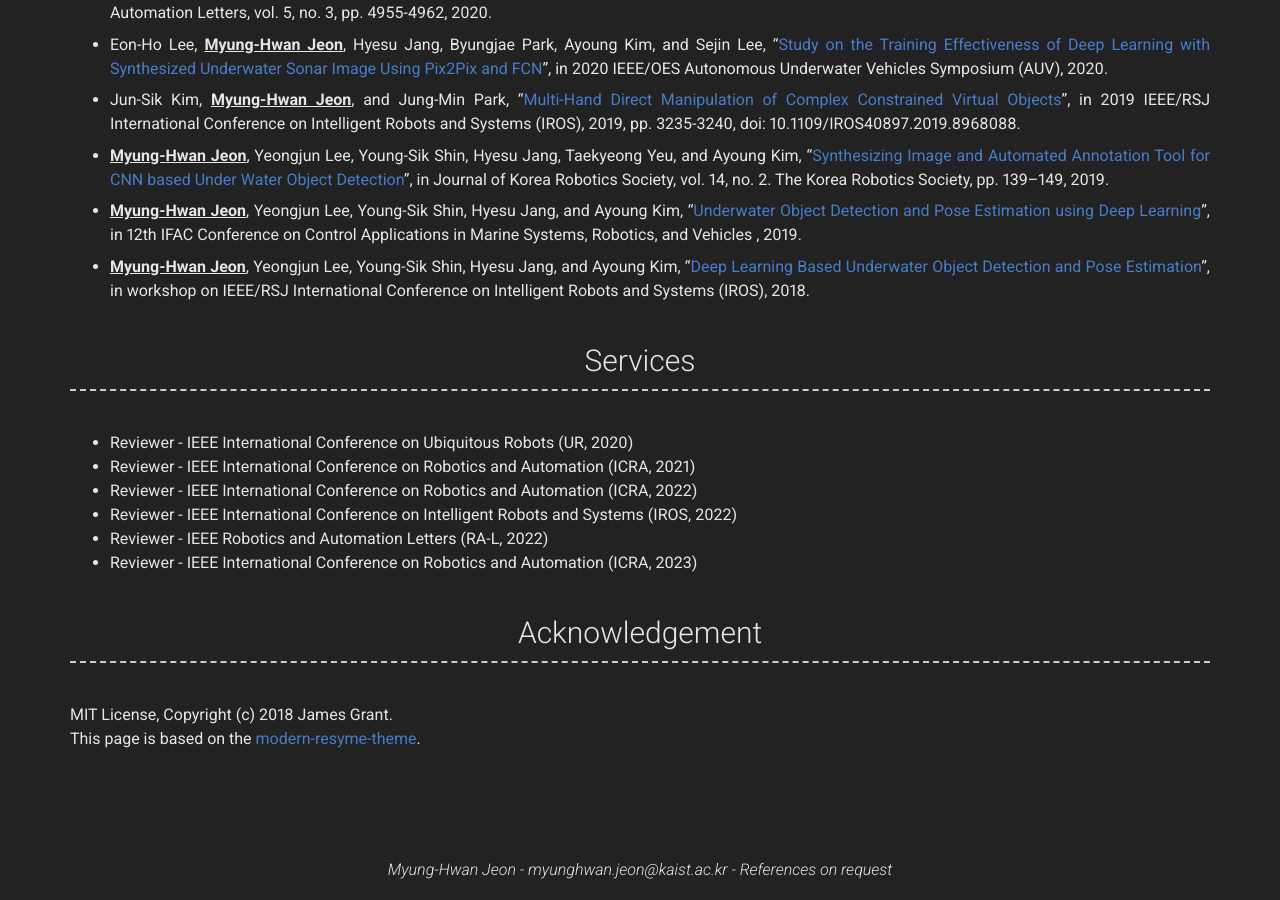
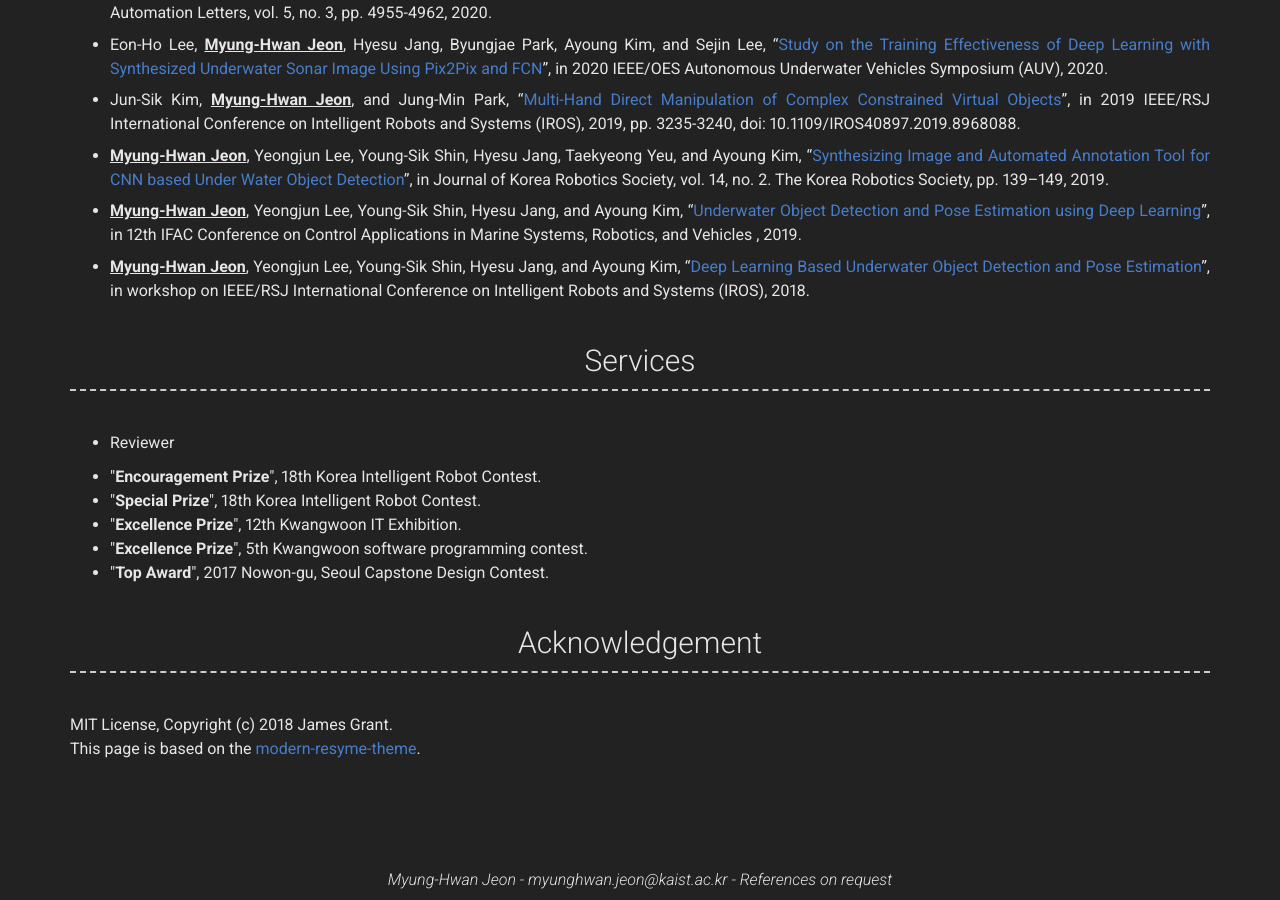
Before and after one commit to MyungHwanJeon/MyungHwanJeon.github.io, a Jekyll site: the page built from index.md, in a window 1280 px wide and 900 px high, scrolled down 3486 px. Built offline with Jekyll 4.4.1, drawn with Linux system fonts in a browser that asks for light colours; nearby versions of some CDN libraries.

Commit message:
Update _config.yml

```diff
--- a/_config.yml
+++ b/_config.yml
@@ -316,12 +316,15 @@ content:
     layout: text
     content: |
 
-      - Reviewer - IEEE International Conference on Ubiquitous Robots (UR, 2020)
-      - Reviewer - IEEE International Conference on Robotics and Automation (ICRA, 2021)
-      - Reviewer - IEEE International Conference on Robotics and Automation (ICRA, 2022)
-      - Reviewer - IEEE International Conference on Intelligent Robots and Systems (IROS, 2022)
-      - Reviewer - IEEE Robotics and Automation Letters (RA-L, 2022)
-      - Reviewer - IEEE International Conference on Robotics and Automation (ICRA, 2023)
+
+      - Reviewer
+      <ul>
+                <li>"<b>Encouragement Prize</b>", 18th Korea Intelligent Robot Contest.</li>
+                <li>"<b>Special Prize</b>", 18th Korea Intelligent Robot Contest.</li>
+                <li>"<b>Excellence Prize</b>", 12th Kwangwoon IT Exhibition.</li>
+                <li>"<b>Excellence Prize</b>", 5th Kwangwoon software programming contest.</li>
+                <li>"<b>Top Award</b>", 2017 Nowon-gu, Seoul Capstone Design Contest.</li>
+              </ul>
 
   - title: Acknowledgement
     layout: text
```
